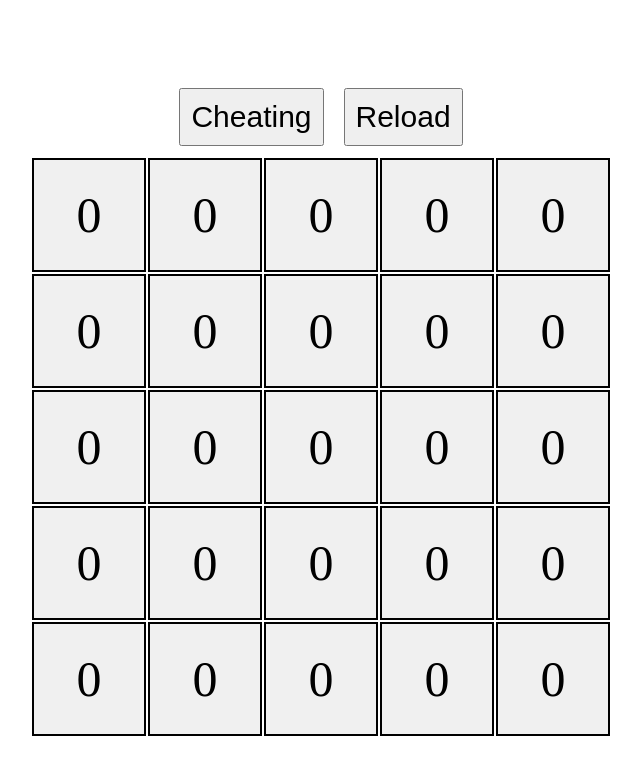
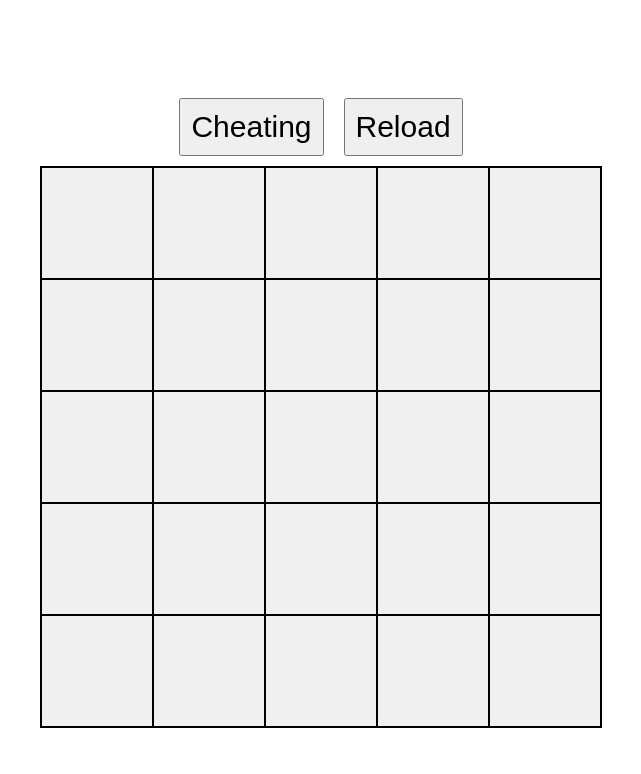
Before and after one commit to Arnaud-Lyard/demineur, a React (Create React App) app: page / in a window 1280 px wide. Shown: the top 774 px of the page, without its empty margins (319-960 px from the left). Built offline with nearby package versions, Linux system fonts and the light colour scheme.

Commit message:
✨ Create empty board

```diff
--- a/src/App.tsx
+++ b/src/App.tsx
@@ -1,46 +1,28 @@
+import React, { useEffect, useState } from "react";
+import { Board, cheating, createEmptyBoard } from "./Board";
 function App() {
+  const [board, setBoard] = useState<Board>([]);
+  useEffect(() => {
+    setBoard(createEmptyBoard(5));
+  }, []);
   return (
     <div className="App">
       <div>
-        <button>Cheating</button>
-        <button>Reload</button>
+        <button onClick={() => setBoard(cheating(board))}>Cheating</button>
+        <button onClick={() => setBoard(createEmptyBoard(5))}>Reload</button>
         <table>
           <tbody>
-            <tr>
-              <td>0</td>
-              <td>0</td>
-              <td>0</td>
-              <td>0</td>
-              <td>0</td>
-            </tr>
-            <tr>
-              <td>0</td>
-              <td>0</td>
-              <td>0</td>
-              <td>0</td>
-              <td>0</td>
-            </tr>
-            <tr>
-              <td>0</td>
-              <td>0</td>
-              <td>0</td>
-              <td>0</td>
-              <td>0</td>
-            </tr>
-            <tr>
-              <td>0</td>
-              <td>0</td>
-              <td>0</td>
-              <td>0</td>
-              <td>0</td>
-            </tr>
-            <tr>
-              <td>0</td>
-              <td>0</td>
-              <td>0</td>
-              <td>0</td>
-              <td>0</td>
-            </tr>
+            {board.map((row, rowIndex) => {
+              return (
+                <tr key={rowIndex}>
+                  {row.map((cell, cellIndex) => {
+                    return (
+                      <td key={cellIndex}>{cell.revealed ? cell.val : ""}</td>
+                    );
+                  })}
+                </tr>
+              );
+            })}
           </tbody>
         </table>
       </div>
--- /dev/null
+++ b/src/Board.ts
@@ -0,0 +1,45 @@
+interface Cell {
+  x: number;
+  y: number;
+  val: number | "bomb";
+  revealed: boolean;
+}
+
+export type Board = Cell[][];
+
+export const createEmptyBoard = (size: number): Board => {
+  let board: Board = [];
+  for (let i = 0; i < size; i++) {
+    board[i] = [];
+    for (let j = 0; j < size; j++) {
+      board[i][j] = { x: i, y: j, val: 0, revealed: false };
+    }
+  }
+  return board;
+};
+
+export const cheating = (grid: Board): Board => {
+  const gridlength = grid.length;
+  let boardCheated: Board = [];
+  for (let i = 0; i < gridlength; i++) {
+    boardCheated[i] = [];
+    for (let j = 0; j < gridlength; j++) {
+      boardCheated[i][j] = { x: i, y: j, val: 0, revealed: true };
+    }
+  }
+  return boardCheated;
+};
+
+//   export const forEachCell = (board: Board, fn: (cell: Cell) => void) => {};
+
+//   export const getNeighbors = (board: Board, cell: Cell): Cell[] => {};
+
+//   export const populateWithBombs = (board: Board, bombRatio = 0.2) => {};
+
+//   export const populateWithNeighborsCount = (board: Board) => {};
+
+//   export const getGameStatus = (
+//     board: Board
+//   ): "won" | "lost" | "inProgress" => {};
+
+//   export const createBoard = (size, bombRatio) => {};
--- a/src/index.css
+++ b/src/index.css
@@ -23,3 +23,7 @@
   margin: 10px;
   cursor: pointer;
 }
+
+.App table {
+  border-collapse: collapse;
+}
```
Also changed, not shown: src/assets/bomb.jpg (added).
